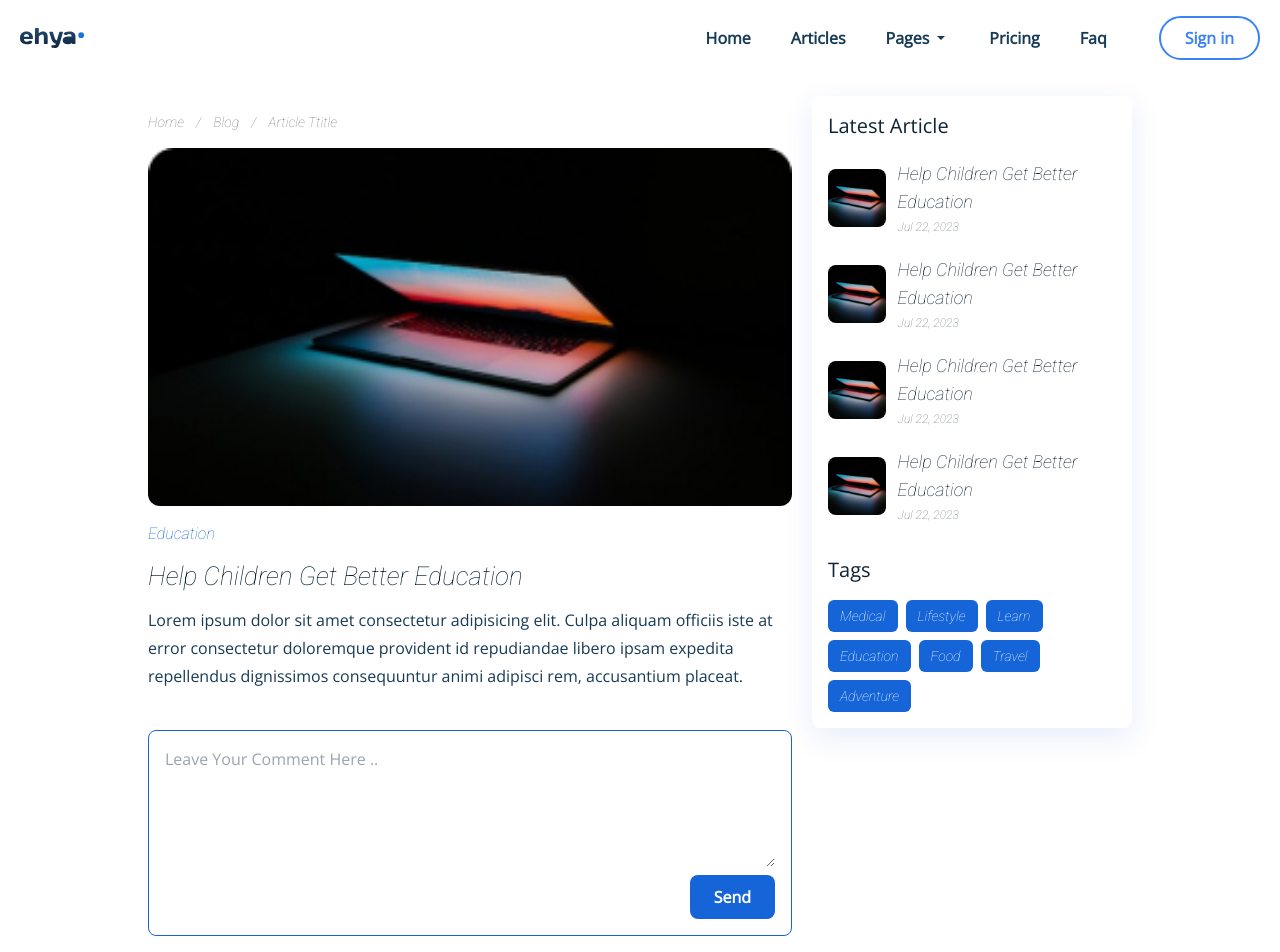
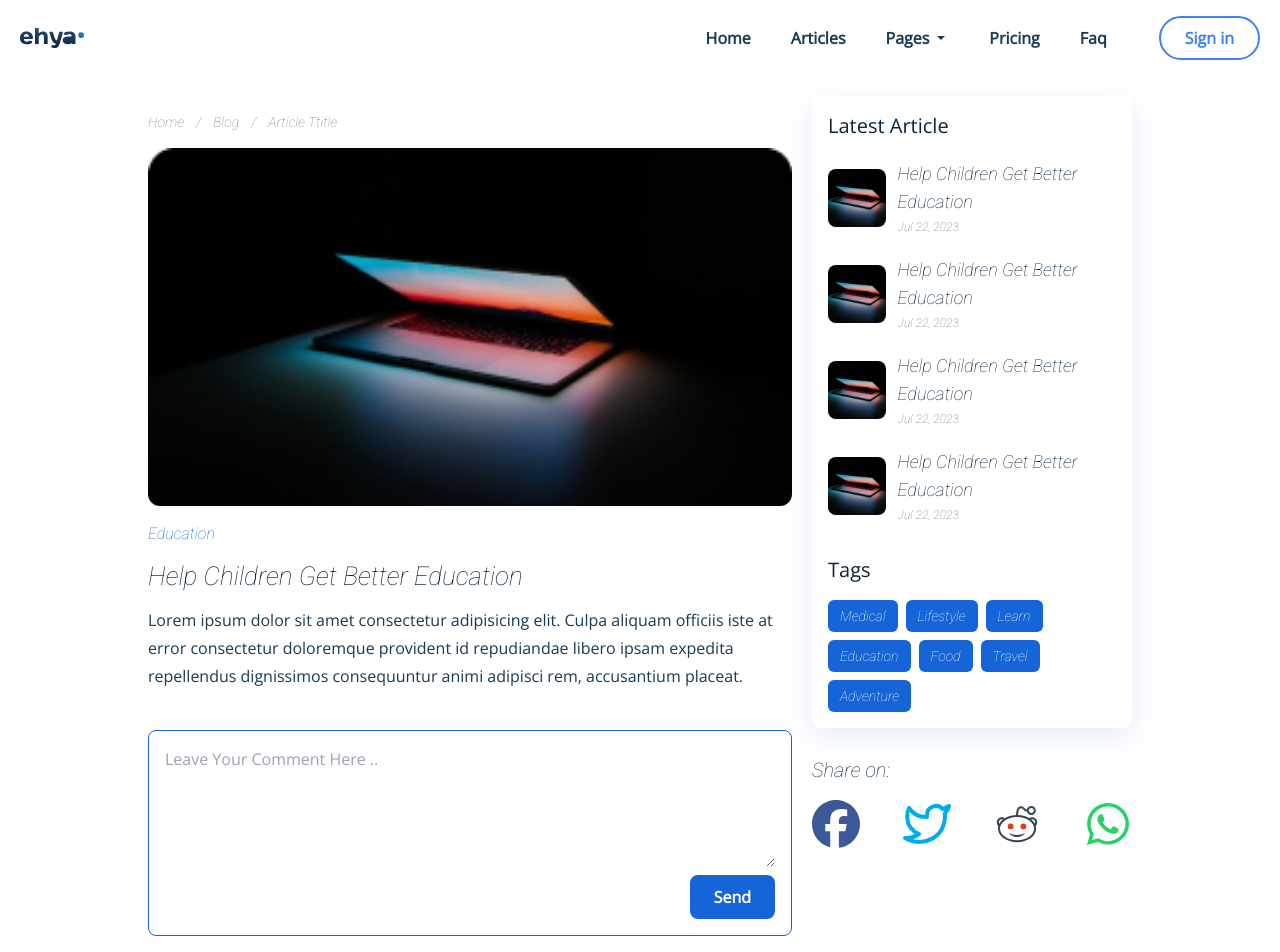
Before and after one commit to Akramzayan/Blog1, a React (Create React App) app: page /blog/1 in a window 1280 px wide. Shown: the top 952 px of the page. Built offline with nearby package versions, Linux system fonts and the light colour scheme; the HTML template or start-up script is replaced by a standard one.

Commit message:
Dispolay Social media Butoons Done

```diff
--- /dev/null
+++ b/src/componenets/SocialShareButtons.jsx
@@ -0,0 +1,29 @@
+import React from 'react'
+import { FaFacebook } from "react-icons/fa6";
+import { FiTwitter } from "react-icons/fi";
+import { FcReddit } from "react-icons/fc";
+import { FaWhatsapp } from "react-icons/fa";
+
+
+
+
+const SocialShareButtons = ({url,title}) => {
+  return (
+    <div className='w-full flex justify-between'>
+      <a target='_blank'rel='noreferrer' href="https://www.facebook.com">
+        <FaFacebook className='text-[#3b5998] w-12 h-auto'/>
+      </a>
+      <a target='_blank'rel='noreferrer' href={`https://twitter.com/intent/tweet?url=${url}`} >
+        <FiTwitter className='text-[#00acee] w-12 h-auto'/>
+      </a>
+      <a target='_blank'rel='noreferrer' href={`https://www.reddit.com/submit?url=${url}&title=${title}`}>
+        <FcReddit className='text-red-200 w-12 h-auto'/>
+      </a>
+      <a target='_blank'rel='noreferrer' href={`hhtps://api.whatsapp.com/send/?text=${url}`}>
+        <FaWhatsapp className='text-[#25D366] w-12 h-auto'/>
+      </a>
+    </div>
+  )
+}
+
+export default SocialShareButtons
--- a/src/componenets/comments/Comment.jsx
+++ b/src/componenets/comments/Comment.jsx
@@ -35,7 +35,7 @@ const Comment = ({
         className="w--9 h-9 object-cover rounded-full"
       />
       <div className="flex-1 flex flex-col">
-        <h5 className="font-bold text-dark-hard text-xs">
+        <h5 className="font-bold text-dark-hard text-xs lg:text-xl">
           {comment.user.name}
         </h5>
         <span className="text-xs text-dark-light">
--- a/src/componenets/comments/CommentForm.jsx
+++ b/src/componenets/comments/CommentForm.jsx
@@ -24,7 +24,7 @@ const CommentForm = ({
             setValue(e.target.value);
           }}
         />
-        <div className="flex items-center gap-x-2 pt-2 ">
+        <div className="flex flex-col-reverse gap-y-2 items-center gap-x-2 pt-2 min-[420px]:flex-row ">
           {formCancelHandler && (
             <button
               onClick={formCancelHandler}
--- a/src/pages/home/articleDetail/ArticleDetailPage.jsx
+++ b/src/pages/home/articleDetail/ArticleDetailPage.jsx
@@ -5,6 +5,7 @@ import { images } from "../../../constants";
 import { Link } from "react-router-dom";
 import SuggestedPosts from "./container/SuggestedPosts";
 import CommentContainer from "../../../componenets/comments/CommentContainer";
+import SocialShareButtons from "../../../componenets/SocialShareButtons";
 const BreadCrumpsData = [
   {
     name: "Home",
@@ -53,12 +54,14 @@ const tagsData = [
   "Food",
   "Travel",
   "Adventure",
-]
+];
 const ArticleDetailPage = () => {
   return (
     <MainLayout>
-      <section className="container mx-auto max-w-5xl flex flex-col px-5 py-5 lg:flex-row lg:gap-x-5 lg:items-start
-       ">
+      <section
+        className="container mx-auto max-w-5xl flex flex-col px-5 py-5 lg:flex-row lg:gap-x-5 lg:items-start
+       "
+      >
         <article className="flex-1">
           <BreadCrumps data={BreadCrumpsData} />
           <img className="rounded-xl w-full" src={images.Post1} alt="Laptop" />
@@ -79,9 +82,20 @@ const ArticleDetailPage = () => {
               consequuntur animi adipisci rem, accusantium placeat.
             </p>
           </div>
-          <CommentContainer className="mt-10" logginedUserId="a"/>
+          <CommentContainer className="mt-10" logginedUserId="a" />
         </article>
-        <SuggestedPosts header={"Latest Article"} posts={postsData} tags={tagsData} className="mt-8 lg:mt-0 lg:max-w-xs"/>
+        <div>
+          <SuggestedPosts
+            header={"Latest Article"}
+            posts={postsData}
+            tags={tagsData}
+            className="mt-8 lg:mt-0 lg:max-w-xs"
+          />
+          <div className="mt-7">
+            <h2 className="font-roboto font-medium text-dark-hard mb-4 md:text-xl">Share on:</h2>
+            <SocialShareButtons url={encodeURI("https://www.linkedin.com/in/akram-zayane/")} title={encodeURIComponent("Linkedin")}/>
+          </div>
+        </div>
       </section>
     </MainLayout>
   );
```
Lines whose indentation alone changed are shown as unchanged.
